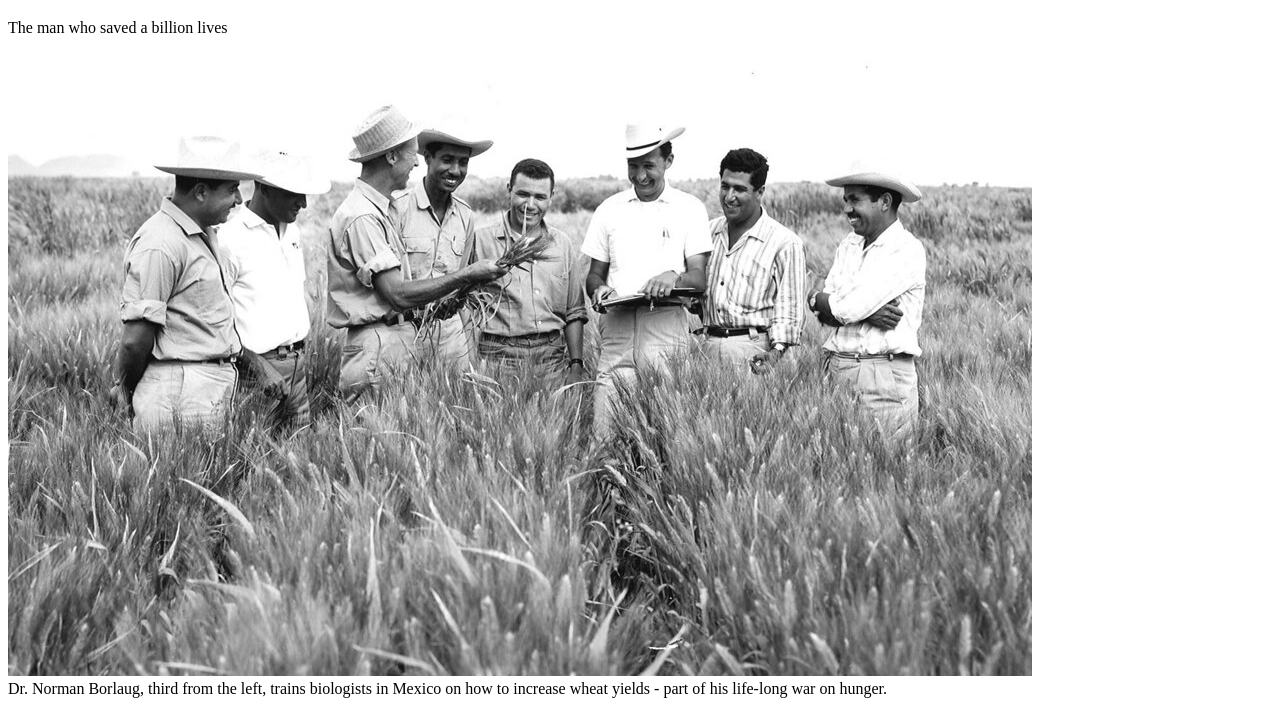
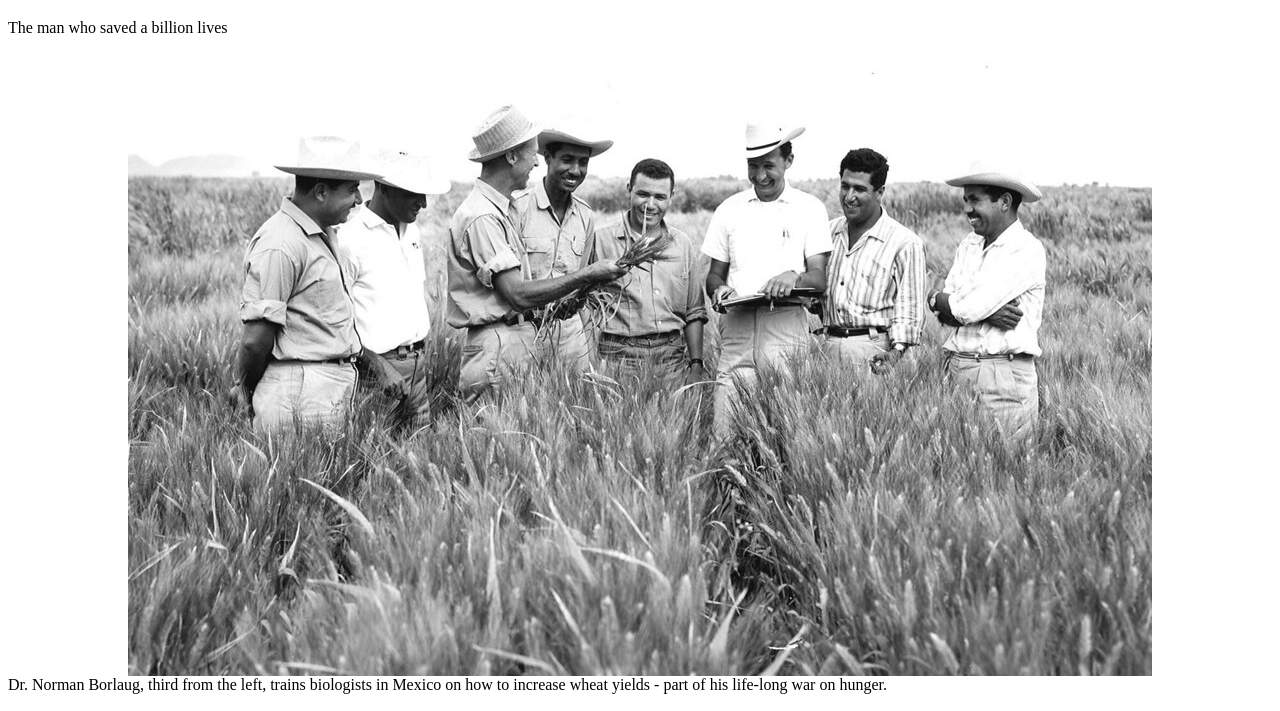
Before and after one commit to PatriciaAduhene/Patricia-and-Fredrick, a plain HTML site: page index.html in a window 1280 px wide. Shown: the part 61-772 px from the top of the page. Drawn offline with Linux system fonts and the light colour scheme.

Commit message:
combination of css and html

```diff
--- a/css/style.css
+++ b/css/style.css
@@ -1,6 +1,7 @@
 #image{
-    max-width: auto;
+    max-width: 100%;
+    display: block;
     height: auto;
-    align: center;
+    margin: 0 auto;
 
 }
```
